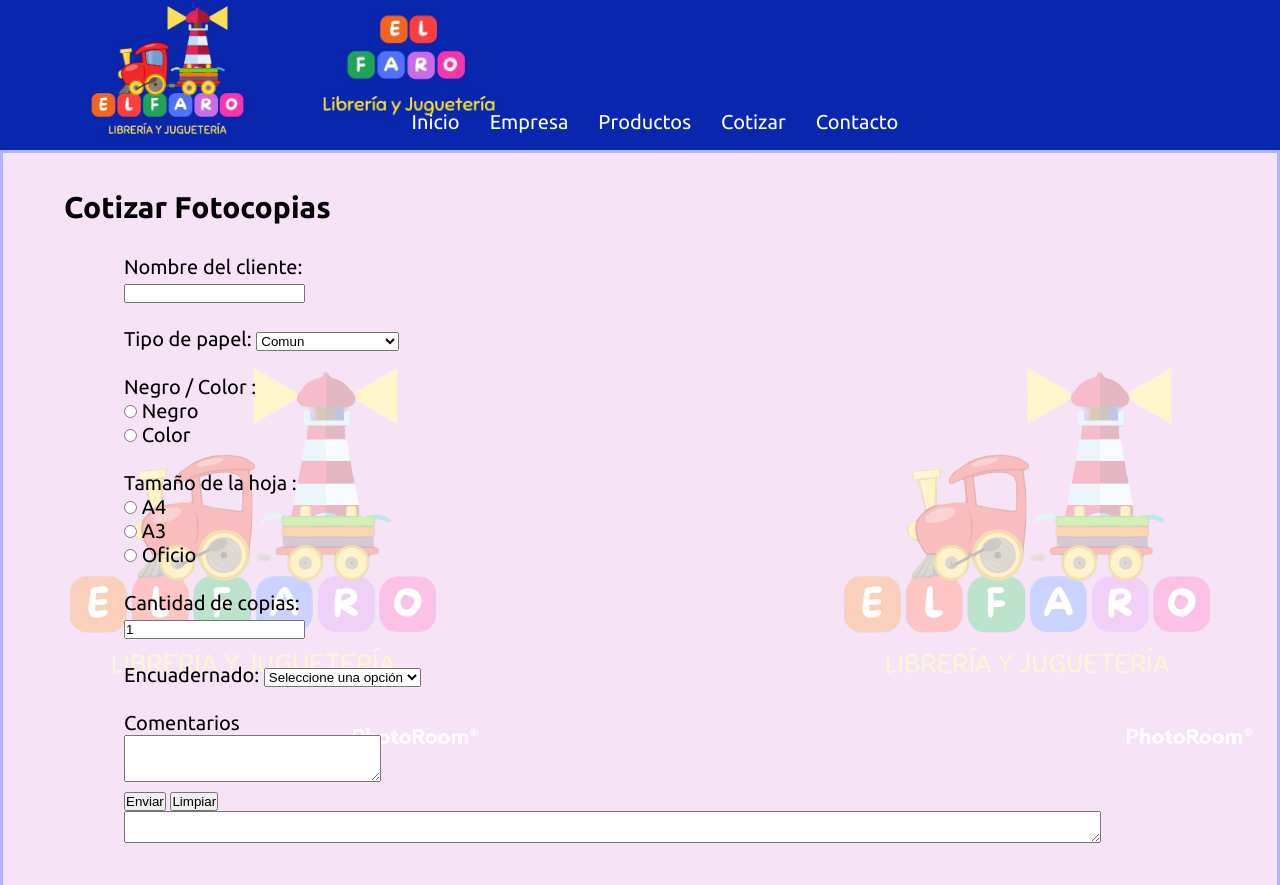
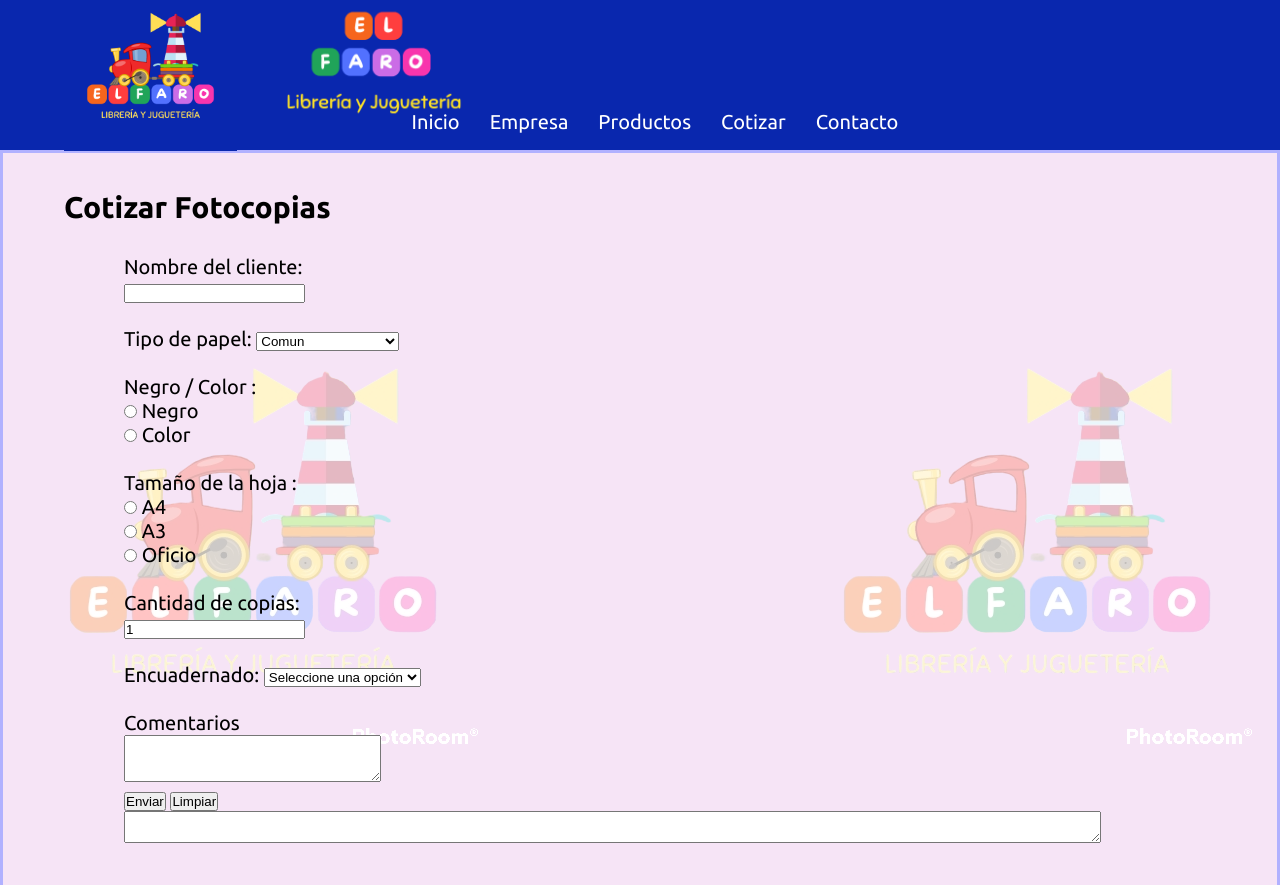
Before and after one commit to cdbruno10/Integrador, a plain HTML site: page pages/cotizar.html in a window 1280 px wide. Shown: the top 885 px of the page. Drawn offline with Linux system fonts and the light colour scheme.

Commit message:
correción
cambio de img logo y nombre empresa de jpeg a npg. corrección width y margin-top

```diff
--- a/css/index.css
+++ b/css/index.css
@@ -51,8 +51,8 @@ body {
   font-size: 25px;
 }
 .header__logo {
-  width: 18%;
-  margin-top: 40px;
+  width: 15%;
+  margin-top: 30px;
 }
 .header__nombre {
 
--- a/pages/cotizar.html
+++ b/pages/cotizar.html
@@ -26,12 +26,12 @@
         <div class="head__group">
           <img
             class="header__logo"
-            src="../imagenes/logo.jpeg"
+            src="../imagenes/logo.png"
             alt="logo de la empresa"
           />
           <img
             class="header__nombre"
-            src="../imagenes/nombre empresa.jpeg"
+            src="../imagenes/nombre empresa.png"
             alt="nombre de la empresa"
           />
 
```
Also changed, not shown: index.html (+2 -2 lines), pages/contacto.html (+2 -2 lines), pages/empresa.html (+2 -2 lines), pages/productos.html (+2 -2 lines), imagenes/logo.jpeg (deleted), imagenes/logo.png (added), imagenes/nombre empresa.jpeg (deleted), imagenes/nombre empresa.png (added).
